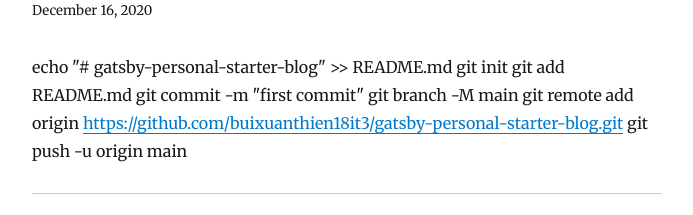
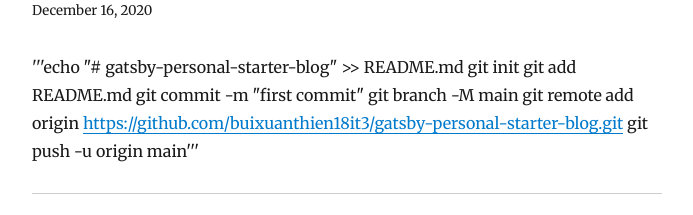
Before and after one commit to buixuanthien18it3/gatsby-personal-starter-blog, a Gatsby site: page /blog/new-blog/ in a window 1280 px wide. Shown: the part 170-385 px from the top of the page, without its empty margins (293-986 px from the left). Built offline with nearby package versions, Linux system fonts and the light colour scheme; Gatsby itself is replaced by a stand-in of ours; some packages are replaced by stand-ins of ours.

Commit message:
Update Blog “new-blog”

```diff
--- a/content/blog/new-blog.md
+++ b/content/blog/new-blog.md
@@ -4,10 +4,10 @@
 title: New Blog
 description: Hôm nay sml vì cái Blog này
 ---
-echo "# gatsby-personal-starter-blog" >> README.md
+'''echo "# gatsby-personal-starter-blog" >> README.md
 git init
 git add README.md
 git commit -m "first commit"
 git branch -M main
 git remote add origin https://github.com/buixuanthien18it3/gatsby-personal-starter-blog.git
-git push -u origin main
+git push -u origin main'''
```
